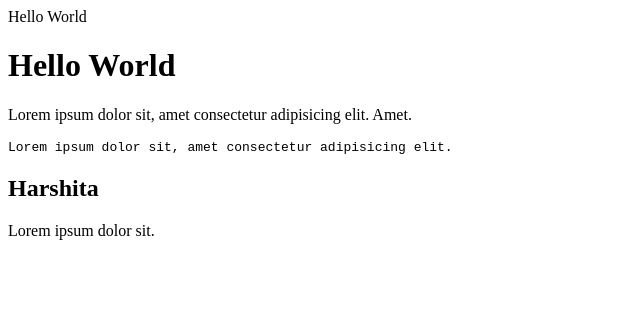
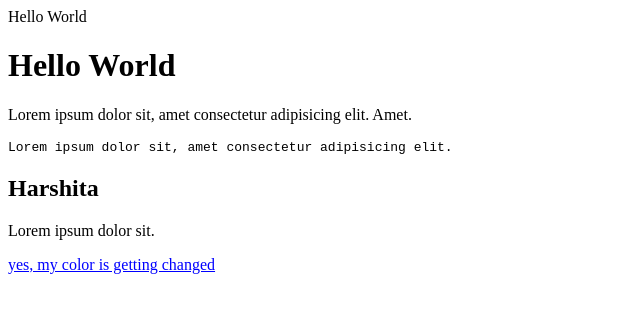
Before and after one commit to HarshitaTripathii/JavascriptProject, a plain HTML site: page basics/queryselector.html in a window 1280 px wide. Shown: the whole page, without its empty margins (0-640 px from the left). Drawn offline with Linux system fonts and the light colour scheme.

Commit message:
internal css, .toggle, classList, className

```diff
--- a/basics/queryselector.html
+++ b/basics/queryselector.html
@@ -4,6 +4,14 @@
     <meta charset="UTF-8">
     <meta name="viewport" content="width=device-width, initial-scale=1.0">
     <title>Document</title>
+    <style>
+    .blue{
+        color:blue
+    }
+    .underline{
+        text-decoration: underline;
+    }
+</style>
 </head>
 <body>
     <div class="block">Hello World</div>
@@ -17,13 +25,28 @@
         <div class="block"><p>Lorem ipsum dolor sit.</p></div>
     </div>
 
+    <!-- // for understanding className, classList : toggle method in list/array -->
+    <div id="box" class="red big">yes, my color is getting changed</div>
     <script>
+
+        /*
         const ele = document.querySelectorAll(".block");
         const body= document.querySelector("body")
         const div= document.querySelector("div");
         const arr= [body, div];
         arr.forEach((el)=>{console.log(el.innerHTML)});
         ele.forEach((e)=>{console.log(e.innerHTML)});
+        */
+
+        const box= document.getElementById("box");
+        // the below 2 methods .add and .toggle and others are like, .remove, .contains etc are for internal css,
+        // not for inline css
+        box.classList.add("blue");
+        box.classList.toggle("underline");
+        console.log(box.classList)
+
+        // for inline css
+
     </script>
 </body>
 </html>
```
